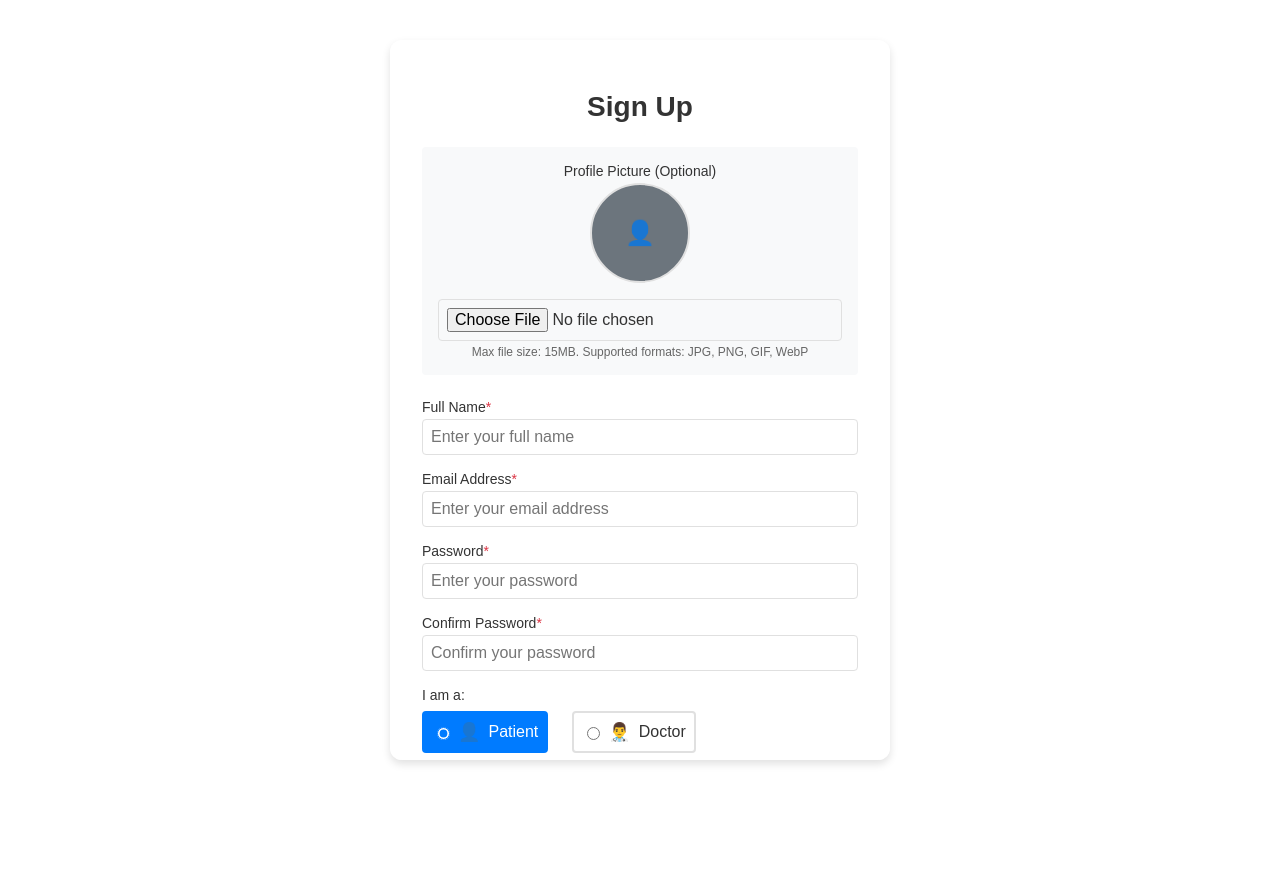
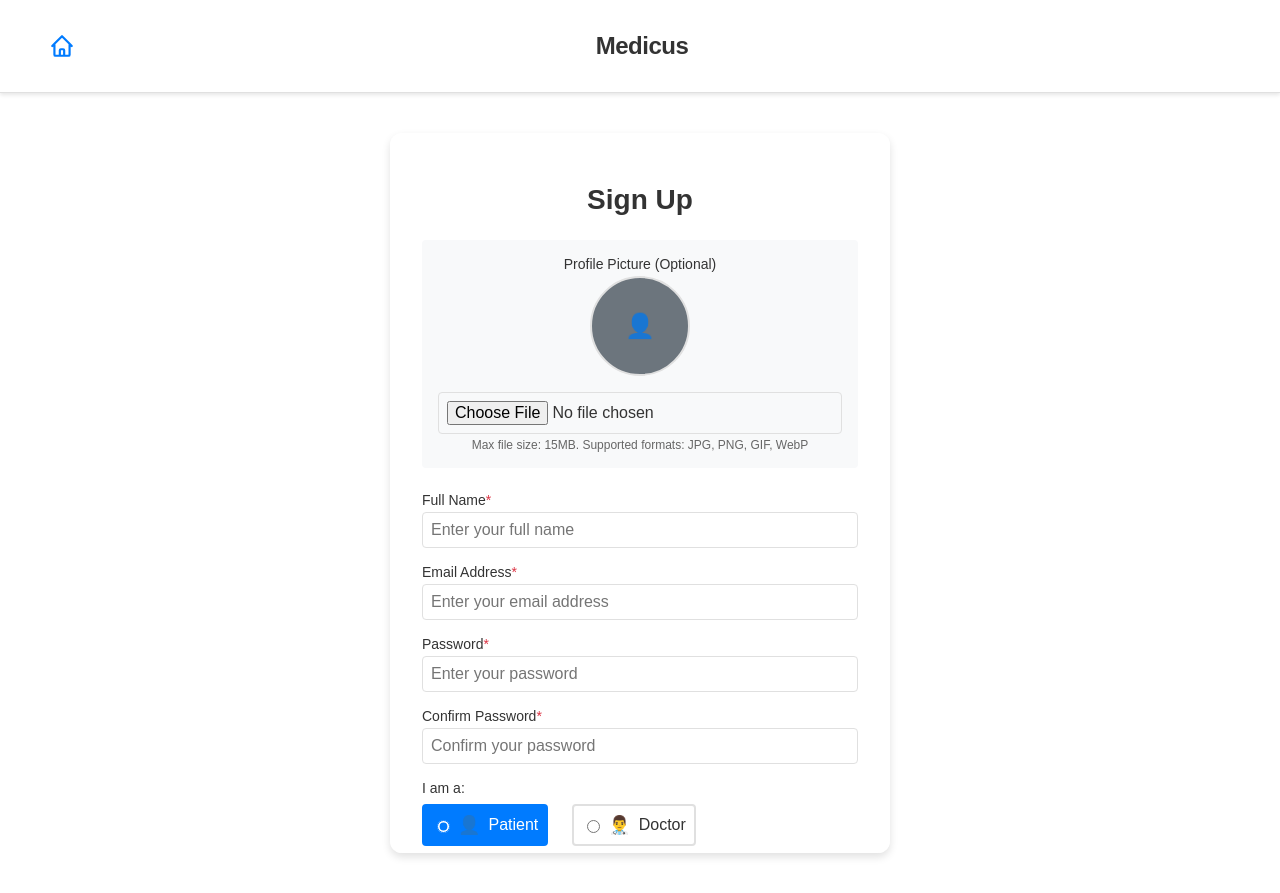
Before and after one commit to TigranAthanesyan/medicus-union-task, a Next.js app: page /auth/signup in a window 1280 px wide. Before the commit the page ends 800 px from the top, so only its background shows below. Built offline with nearby package versions, Linux system fonts and the light colour scheme.

Commit message:
Adds header

```diff
--- a/src/app/doctors/styles.module.css
+++ b/src/app/doctors/styles.module.css
@@ -8,12 +8,6 @@
 .header {
   text-align: center;
   margin-bottom: 2rem;
-}
-
-.headerTop {
-  display: flex;
-  justify-content: flex-start;
-  margin-bottom: 1rem;
 }
 
 .homeButton {
--- a/src/components/Layout/index.tsx
+++ b/src/components/Layout/index.tsx
@@ -1,21 +1,46 @@
 'use client';
 
-import React from 'react';
-import { theme } from '../../lib/theme';
+import React, { PropsWithChildren } from 'react';
+import { useRouter } from 'next/navigation';
+import { APP_NAME } from '../../constants/global';
+import styles from './styles.module.css';
 
-interface LayoutProps {
-  children: React.ReactNode;
-}
+const Layout: React.FC<PropsWithChildren> = ({ children }) => {
+  const router = useRouter();
 
-const Layout: React.FC<LayoutProps> = ({ children }) => {
+  const handleHomeClick = () => {
+    router.push('/');
+  };
+
   return (
-    <div style={{
-      minHeight: '100vh',
-      backgroundColor: theme.colors.background,
-      color: theme.colors.text,
-      fontFamily: theme.typography.fontFamily,
-    }}>
-      {children}
+    <div className={styles.container}>
+      <header className={styles.header}>
+        <button
+          className={styles.homeButton}
+          onClick={handleHomeClick}
+          aria-label="Go to home page"
+        >
+          <svg
+            className={styles.homeIcon}
+            fill="none"
+            stroke="currentColor"
+            viewBox="0 0 24 24"
+            aria-hidden="true"
+          >
+            <path
+              strokeLinecap="round"
+              strokeLinejoin="round"
+              strokeWidth={2}
+              d="M3 12l2-2m0 0l7-7 7 7M5 10v10a1 1 0 001 1h3m10-11l2 2m-2-2v10a1 1 0 01-1 1h-3m-6 0a1 1 0 001-1v-4a1 1 0 011-1h2a1 1 0 011 1v4a1 1 0 001 1m-6 0h6"
+            />
+          </svg>
+        </button>
+        <h1 className={styles.title}>{APP_NAME}</h1>
+        <div style={{ width: '40px' }}></div>
+      </header>
+      <main className={styles.content}>
+        {children}
+      </main>
     </div>
   );
 };
--- /dev/null
+++ b/src/components/Layout/styles.module.css
@@ -0,0 +1,90 @@
+.container {
+  min-height: 100vh;
+  background-color: #ffffff;
+  color: #333333;
+  font-family: Arial, sans-serif;
+}
+
+.header {
+  display: flex;
+  align-items: center;
+  justify-content: space-between;
+  padding: 16px 20px;
+  background-color: #ffffff;
+  border-bottom: 1px solid #e0e0e0;
+  box-shadow: 0 2px 4px rgba(0, 0, 0, 0.1);
+  position: sticky;
+  top: 0;
+  z-index: 100;
+}
+
+.homeButton {
+  display: flex;
+  align-items: center;
+  justify-content: center;
+  width: 40px;
+  height: 40px;
+  border: none;
+  background-color: transparent;
+  cursor: pointer;
+  border-radius: 8px;
+  transition: background-color 0.15s ease-in-out;
+}
+
+.homeButton:hover {
+  background-color: #f8f9fa;
+}
+
+.homeButton:active {
+  background-color: #e9ecef;
+}
+
+.homeIcon {
+  width: 24px;
+  height: 24px;
+  color: #007bff;
+}
+
+.title {
+  font-size: 20px;
+  font-weight: 600;
+  color: #333333;
+  margin: 0;
+  letter-spacing: -0.5px;
+}
+
+.content {
+  flex: 1;
+  display: flex;
+  flex-direction: column;
+}
+
+@media (min-width: 768px) {
+  .header {
+    padding: 20px 32px;
+  }
+
+  .homeButton {
+    width: 44px;
+    height: 44px;
+  }
+
+  .homeIcon {
+    width: 26px;
+    height: 26px;
+  }
+
+  .title {
+    font-size: 22px;
+  }
+}
+
+@media (min-width: 1024px) {
+  .header {
+    padding: 24px 40px;
+  }
+
+  .title {
+    font-size: 24px;
+  }
+}
--- a/src/constants/global.ts
+++ b/src/constants/global.ts
@@ -1,3 +1,5 @@
 export const AVATAR_MAX_SIZE = 15 * 1024 * 1024;
 
 export const AVATAR_MAX_SIZE_DISPLAY = '15MB';
+
+export const APP_NAME = 'Medicus';
```
Also changed, not shown: src/app/doctors/page.tsx (+0 -15 lines).
